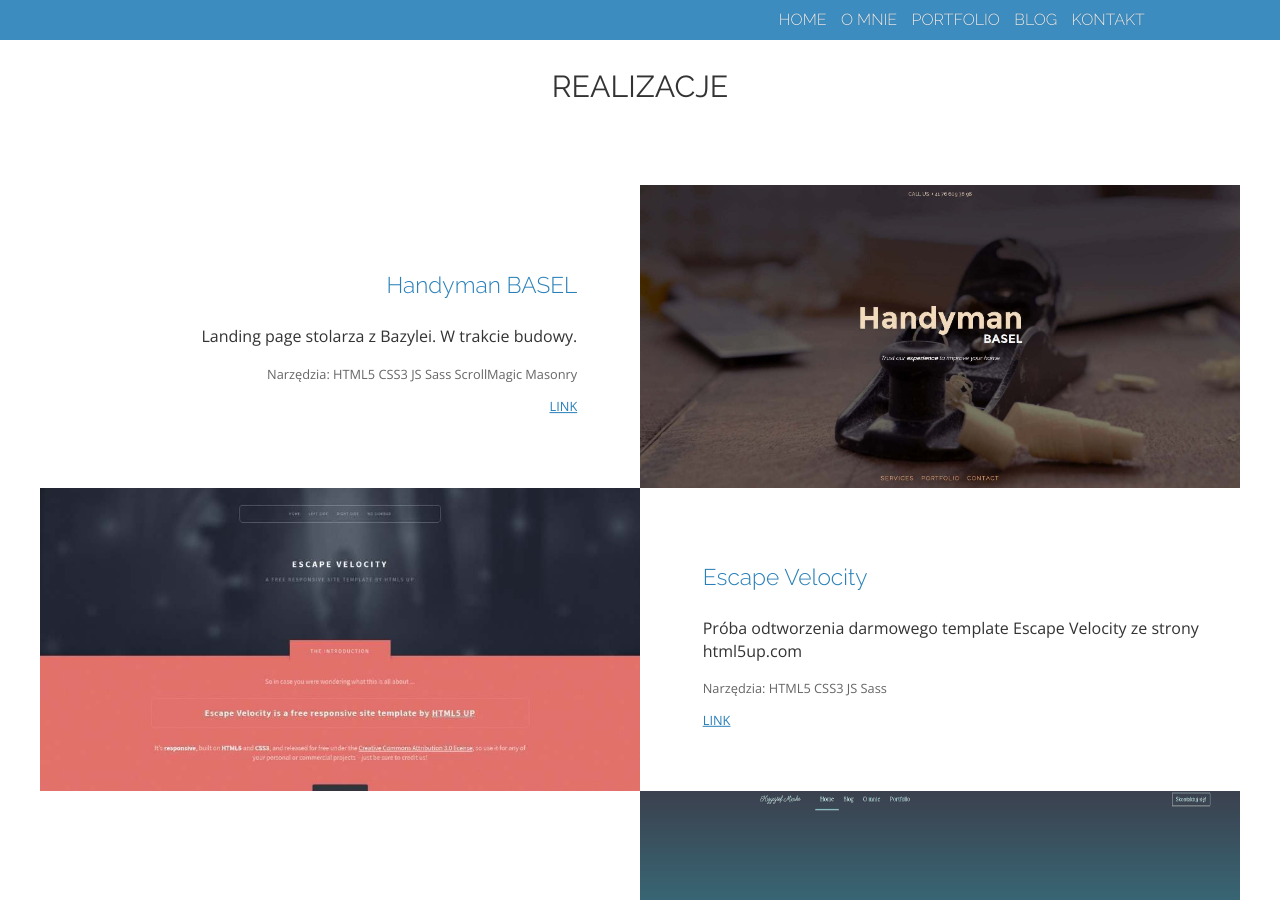
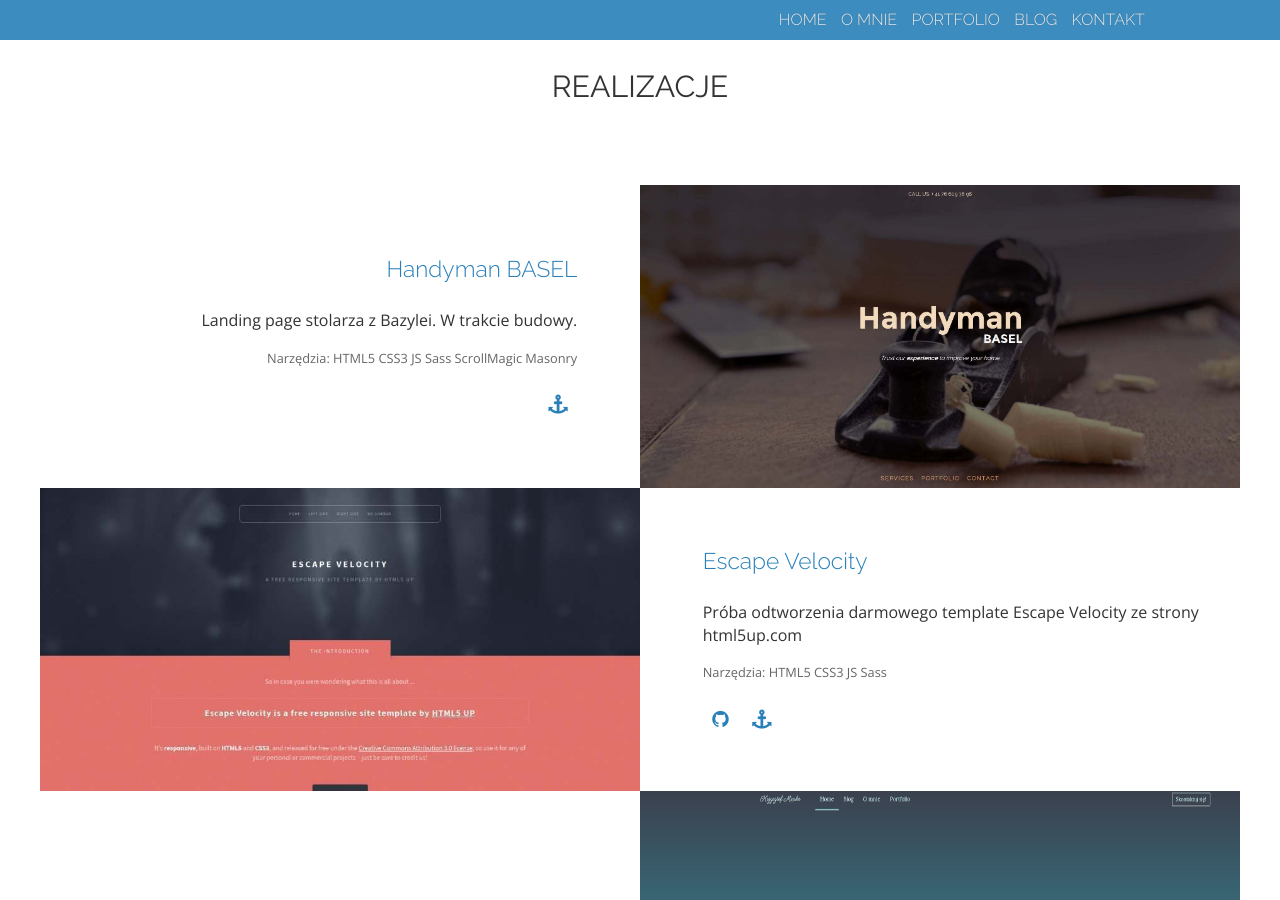
Before and after one commit to kmiasko/kmiasko.github.io, a Jekyll site: the page built from index.html, in a window 1280 px wide and 900 px high, scrolled down 2360 px. Built offline with Jekyll 4.4.1, drawn with Linux system fonts in a browser that asks for light colours.

Commit message:
Added icons to portfolio links

```diff
--- a/_sass/_layout.sass
+++ b/_sass/_layout.sass
@@ -261,11 +261,15 @@ $opacity: 0.1
       font-size: modular-scale(0)
       color: #666
 
+    .portfolio-links
+      margin: 0 auto
+
       a
-        display: block
+        display: inline-block
         color: $bostonBlue
         text-decoration: underline
-        margin: modular-scale(1) 0
+        margin: 0.5em 0.5em
+        font-size: 1.2em
 
 .last-codepens
 
--- a/index.html
+++ b/index.html
@@ -83,7 +83,12 @@ title: "Krzysztof Miąsko"
         <p>{{ portfolio.description }}</p>
         <p class="meta">
           <span>Narzędzia: {{ portfolio.tools }}</span>
-          <a href="{{ portfolio.link }}">LINK</a>
+          <div class="portfolio-links">
+            {% if portfolio.github %}
+              <a href="{{ portfolio.github }}"><i class="fa fa-github"></i></a>
+            {% endif %}
+            <a href="{{ portfolio.link }}"><i class="fa fa-anchor"></i></a>
+          </div>
         </p>
       </div>
     </div>
```
Also changed, not shown: _portfolios/escape.md (+1 -0 lines), vendor/main.css.
